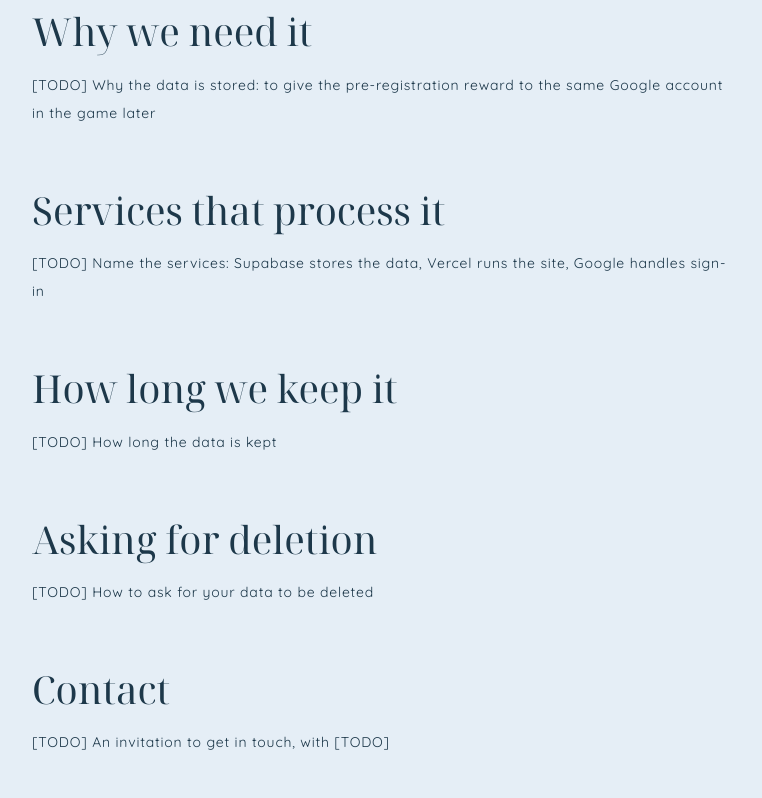
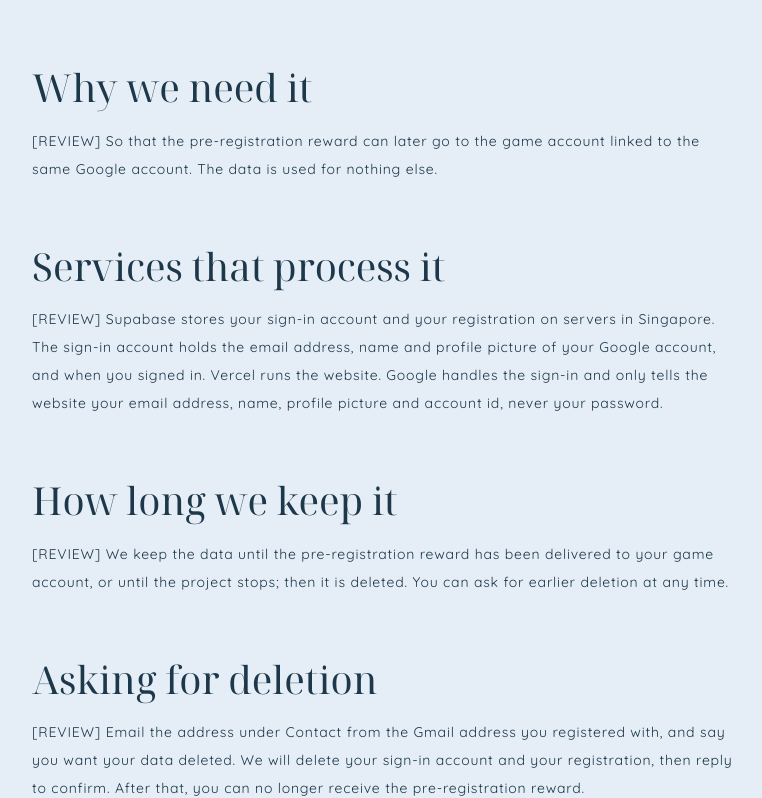
Before and after one commit to Khoand-ed/Promuse-Website, a Next.js app: page /en/privacy in a window 1280 px wide. Shown: the part 666-1464 px from the top of the page, without its empty margins (256-1018 px from the left). Built offline with nearby package versions, Linux system fonts and the light colour scheme; no server answers; a web font is replaced by a local one.

Commit message:
feat(content): draft the privacy page and the registration message
Drafts carry [REVIEW] until the owner confirms them; the contact email and the 1800 amount are the owner's.

```diff
--- a/content/data/site.json
+++ b/content/data/site.json
@@ -8,7 +8,7 @@
   },
   "trailerId": "",
   "copyrightHolder": null,
-  "privacyContactEmail": null,
+  "privacyContactEmail": "khoand2345@gmail.com",
   "logo": {
     "src": "/images/brand/logo.svg",
     "width": 1200,
--- a/content/schemas/text.schema.json
+++ b/content/schemas/text.schema.json
@@ -263,7 +263,7 @@
         "desc": {
           "type": "string",
           "pattern": "\\S",
-          "description": "Một dòng mô tả phần quà: số lượng và tên tiền tệ. Tên tiền tệ chưa chốt; số lượng phải khớp với chiến dịch trong cơ sở dữ liệu."
+          "description": "Một dòng mô tả phần quà: 1800 và tên tiền tệ. Tên tiền tệ chưa chốt. Số lượng phải khớp với chiến dịch trong cơ sở dữ liệu (supabase/migrations/0002_prereg_campaign.sql)."
         },
         "artAlt": {
           "type": "string",
--- a/content/text/en.json
+++ b/content/text/en.json
@@ -47,7 +47,7 @@
   },
   "reward": {
     "title": "Pre-registration reward",
-    "desc": "[TODO] The reward: amount and currency name (not decided yet)",
+    "desc": "[TODO] The reward: 1800 and the currency name (name not decided yet)",
     "artAlt": "[TODO] Describe the reward image",
     "privacy": "We only use your email to link the reward to your game account.",
     "privacyLink": "Privacy policy",
@@ -57,7 +57,7 @@
       "signedOut": "Sign in with Google to claim",
       "redirecting": "Redirecting to Google…",
       "registering": "Registering…",
-      "registered": "[TODO] Confirm the registration for {email}, without promising an in-game reward",
+      "registered": "[REVIEW] You're pre-registered as {email}.",
       "alreadyRegistered": "You pre-registered on {date}",
       "signedInNotRegistered": "Claim the pre-registration reward",
       "cancelled": "Sign-in was cancelled.",
@@ -248,7 +248,7 @@
   },
   "privacy": {
     "title": "Privacy",
-    "intro": "[TODO] Opening paragraph: what data this page covers and why",
+    "intro": "[REVIEW] This page explains what the Promuse website stores when you pre-register with your Google account, why, for how long, and how to ask for its deletion. You only sign in to claim the reward; browsing the site needs no account.",
     "storedHeading": "What we store when you register",
     "storedEmail": "[REVIEW] The email address of your Google account",
     "storedGoogleId": "[REVIEW] Your Google account id (not your password)",
@@ -256,15 +256,15 @@
     "storedCampaign": "[REVIEW] The pre-registration campaign you joined",
     "storedTime": "[REVIEW] When you registered",
     "whyHeading": "Why we need it",
-    "why": "[TODO] Why the data is stored: to give the pre-registration reward to the same Google account in the game later",
+    "why": "[REVIEW] So that the pre-registration reward can later go to the game account linked to the same Google account. The data is used for nothing else.",
     "processorsHeading": "Services that process it",
-    "processors": "[TODO] Name the services: Supabase stores the data, Vercel runs the site, Google handles sign-in",
+    "processors": "[REVIEW] Supabase stores your sign-in account and your registration on servers in Singapore. The sign-in account holds the email address, name and profile picture of your Google account, and when you signed in. Vercel runs the website. Google handles the sign-in and only tells the website your email address, name, profile picture and account id, never your password.",
     "retentionHeading": "How long we keep it",
-    "retention": "[TODO] How long the data is kept",
+    "retention": "[REVIEW] We keep the data until the pre-registration reward has been delivered to your game account, or until the project stops; then it is deleted. You can ask for earlier deletion at any time.",
     "deletionHeading": "Asking for deletion",
-    "deletion": "[TODO] How to ask for your data to be deleted",
+    "deletion": "[REVIEW] Email the address under Contact from the Gmail address you registered with, and say you want your data deleted. We will delete your sign-in account and your registration, then reply to confirm. After that, you can no longer receive the pre-registration reward.",
     "contactHeading": "Contact",
-    "contact": "[TODO] An invitation to get in touch, with {email}"
+    "contact": "[REVIEW] For any question about your data, email {email}."
   },
   "notFound": {
     "title": "Page not found",
--- a/content/text/vi.json
+++ b/content/text/vi.json
@@ -47,7 +47,7 @@
   },
   "reward": {
     "title": "Quà đăng ký sớm",
-    "desc": "[TODO] Phần quà: số lượng và tên tiền tệ (chưa chốt)",
+    "desc": "[TODO] Phần quà: 1800 và tên tiền tệ (tên chưa chốt)",
     "artAlt": "[TODO] Mô tả ảnh phần quà",
     "privacy": "Email chỉ dùng để gắn quà với tài khoản game.",
     "privacyLink": "Chính sách quyền riêng tư",
@@ -57,7 +57,7 @@
       "signedOut": "Đăng nhập bằng Google để nhận quà",
       "redirecting": "Đang chuyển tới Google…",
       "registering": "Đang ghi nhận…",
-      "registered": "[TODO] Báo đăng ký thành công cho {email}, không hứa nhận quà trong game",
+      "registered": "[REVIEW] Đăng ký thành công cho {email}.",
       "alreadyRegistered": "Bạn đã đăng ký từ {date}",
       "signedInNotRegistered": "Nhận quà đăng ký sớm",
       "cancelled": "Bạn đã huỷ đăng nhập.",
@@ -248,7 +248,7 @@
   },
   "privacy": {
     "title": "Quyền riêng tư",
-    "intro": "[TODO] Đoạn mở đầu: trang này nói về dữ liệu nào và vì sao",
+    "intro": "[REVIEW] Trang này cho biết website Promuse lưu những dữ liệu nào khi bạn đăng ký sớm bằng tài khoản Google, lưu để làm gì, lưu trong bao lâu và cách yêu cầu xoá. Bạn chỉ cần đăng nhập khi muốn nhận quà; xem trang thì không cần tài khoản.",
     "storedHeading": "Dữ liệu được lưu khi bạn đăng ký",
     "storedEmail": "[REVIEW] Địa chỉ email của tài khoản Google",
     "storedGoogleId": "[REVIEW] Mã tài khoản Google (không phải mật khẩu)",
@@ -256,15 +256,15 @@
     "storedCampaign": "[REVIEW] Chương trình đăng ký sớm bạn tham gia",
     "storedTime": "[REVIEW] Thời điểm đăng ký",
     "whyHeading": "Vì sao cần dữ liệu này",
-    "why": "[TODO] Lý do lưu dữ liệu: để sau này gửi quà đăng ký sớm cho đúng tài khoản Google trong game",
+    "why": "[REVIEW] Để sau này gửi quà đăng ký sớm cho đúng tài khoản trong game được liên kết với cùng tài khoản Google đó. Dữ liệu chỉ được dùng cho việc này.",
     "processorsHeading": "Dịch vụ xử lý dữ liệu",
-    "processors": "[TODO] Nêu các dịch vụ: Supabase lưu dữ liệu, Vercel chạy website, Google xử lý đăng nhập",
+    "processors": "[REVIEW] Supabase lưu tài khoản đăng nhập và lượt đăng ký của bạn trên máy chủ ở Singapore. Tài khoản đăng nhập gồm email, tên và ảnh đại diện Google của bạn cùng thời điểm đăng nhập. Vercel vận hành website. Google xử lý việc đăng nhập và chỉ cho website biết email, tên, ảnh đại diện và mã tài khoản của bạn, không bao giờ cho biết mật khẩu.",
     "retentionHeading": "Thời gian lưu",
-    "retention": "[TODO] Dữ liệu được giữ trong bao lâu",
+    "retention": "[REVIEW] Dữ liệu được giữ cho tới khi quà đăng ký sớm đã được gửi vào game cho tài khoản của bạn, hoặc cho tới khi dự án dừng lại; sau đó dữ liệu bị xoá. Bạn có thể yêu cầu xoá sớm hơn bất cứ lúc nào.",
     "deletionHeading": "Yêu cầu xoá dữ liệu",
-    "deletion": "[TODO] Cách yêu cầu xoá dữ liệu",
+    "deletion": "[REVIEW] Gửi email tới địa chỉ ở mục Liên hệ, từ chính địa chỉ Gmail bạn đã dùng để đăng ký, và ghi rõ bạn muốn xoá dữ liệu. Chúng tôi sẽ xoá tài khoản đăng nhập và lượt đăng ký của bạn rồi trả lời để xác nhận. Sau khi xoá, bạn sẽ không nhận được quà đăng ký sớm nữa.",
     "contactHeading": "Liên hệ",
-    "contact": "[TODO] Câu mời liên hệ, có {email}"
+    "contact": "[REVIEW] Nếu có câu hỏi về dữ liệu của bạn, hãy gửi email tới {email}."
   },
   "notFound": {
     "title": "Không tìm thấy trang",
--- a/src/content/schemas/text.ts
+++ b/src/content/schemas/text.ts
@@ -97,7 +97,7 @@ export const textSchema = z.strictObject({
   reward: z.strictObject({
     title: text('Tiêu đề khối nhận quà đăng ký sớm.'),
     desc: text(
-      'Một dòng mô tả phần quà: số lượng và tên tiền tệ. Tên tiền tệ chưa chốt; số lượng phải khớp với chiến dịch trong cơ sở dữ liệu.',
+      'Một dòng mô tả phần quà: 1800 và tên tiền tệ. Tên tiền tệ chưa chốt. Số lượng phải khớp với chiến dịch trong cơ sở dữ liệu (supabase/migrations/0002_prereg_campaign.sql).',
     ),
     artAlt: text('Mô tả ảnh phần quà cho người dùng trình đọc màn hình.'),
     privacy: text('Dòng nhỏ dưới nút đăng ký, nói email dùng để làm gì.'),
```
Also changed, not shown: 1 other file (tests, documents, lock files or other folders).
